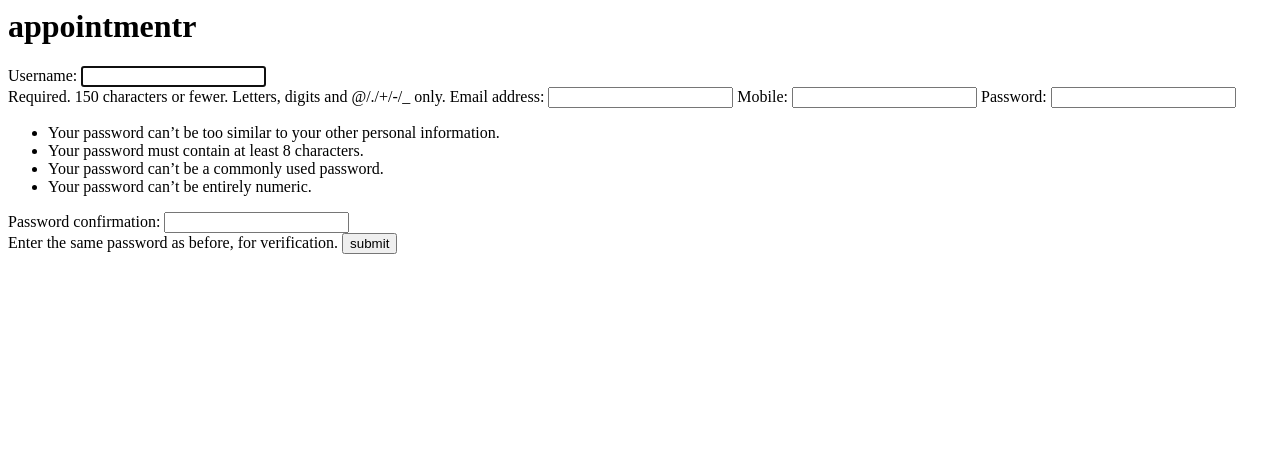
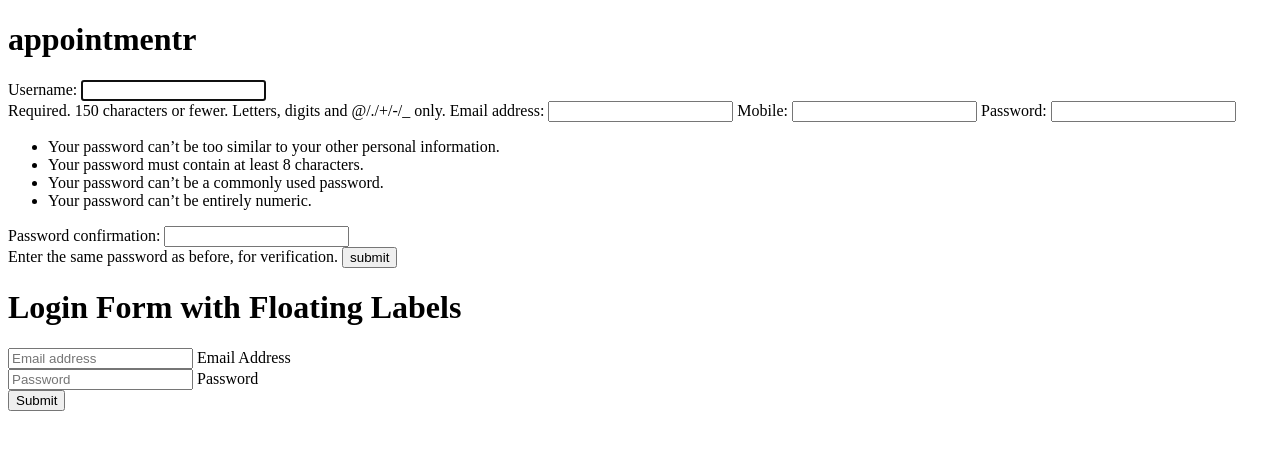
Before and after one commit to Suhail270/Appointment-Scheduling, a Django app: template aptBooking/templates/appointment.html in a window 1280 px wide. Shown: the top 450 px of the page. Run offline with Django 4.2, Linux system fonts and the light colour scheme; the template is opened without the code that fills it: values that come from a table or form of the project are taken from there, others are empty.

Commit message:
frontend trying

```diff
--- a/aptBooking/aptBooking/settings.py
+++ b/aptBooking/aptBooking/settings.py
@@ -126,7 +126,7 @@
 
 USE_TZ = True
 
-
+TAILWIND_APP_NAME = 'theme'
 # Static files (CSS, JavaScript, Images)
 # https://docs.djangoproject.com/en/4.1/howto/static-files/
 
@@ -134,6 +134,9 @@
 LOGIN_REDIRECT_URL = '/'
 LOGOUT_REDIRECT_URL = '/users/login/'
 
+CRISPY_ALLOWED_TEMPLATE_PACKS = "tailwind"
+CRISPY_TEMPLATE_PACK = 'tailwind'
+
 # Default primary key field type
 # https://docs.djangoproject.com/en/4.1/ref/settings/#default-auto-field
 
--- a/aptBooking/sales/models.py
+++ b/aptBooking/sales/models.py
@@ -88,7 +88,7 @@
     preferred_contact_method = models.ForeignKey("PreferredContact", null=False, blank=False, on_delete=models.CASCADE)
     status = models.ForeignKey("Status", null=False, blank=False, default=get_default_status, on_delete=models.CASCADE)
 
-    organization = models.ForeignKey(UserProfile, null=True, blank=True, on_delete=models.SET_NULL)
+    #organization = models.ForeignKey(UserProfile, null=True, blank=True, on_delete=models.SET_NULL)
 
     def __str__(self):
         return "Agent " + str(self.agent.user) + " - " + str(self.customer.user)
--- a/aptBooking/templates/appointment.html
+++ b/aptBooking/templates/appointment.html
@@ -1,3 +1,8 @@
+{% extends 'base.html' %}
+{% load static %}
+
+{% block content %}
+
 <div class="container py-5">
   <h1>appointmentr</h1>
   <form  method="POST">
@@ -6,5 +11,35 @@
       <button class="btn btn-primary" type="submit">submit</button>
   </form>
 </div>
-
+<!-- component -->
+<div class="min-h-screen bg-gray-100 py-6 flex flex-col justify-center sm:py-12">
+	<div class="relative py-3 sm:max-w-xl sm:mx-auto">
+		<div
+			class="absolute inset-0 bg-gradient-to-r from-blue-300 to-blue-600 shadow-lg transform -skew-y-6 sm:skew-y-0 sm:-rotate-6 sm:rounded-3xl">
+		</div>
+		<div class="relative px-4 py-10 bg-white shadow-lg sm:rounded-3xl sm:p-20">
+			<div class="max-w-md mx-auto">
+				<div>
+					<h1 class="text-2xl font-semibold">Login Form with Floating Labels</h1>
+				</div>
+				<div class="divide-y divide-gray-200">
+					<div class="py-8 text-base leading-6 space-y-4 text-gray-700 sm:text-lg sm:leading-7">
+						<div class="relative">
+							<input autocomplete="off" id="email" name="email" type="text" class="peer placeholder-transparent h-10 w-full border-b-2 border-gray-300 text-gray-900 focus:outline-none focus:borer-rose-600" placeholder="Email address" />
+							<label for="email" class="absolute left-0 -top-3.5 text-gray-600 text-sm peer-placeholder-shown:text-base peer-placeholder-shown:text-gray-440 peer-placeholder-shown:top-2 transition-all peer-focus:-top-3.5 peer-focus:text-gray-600 peer-focus:text-sm">Email Address</label>
+						</div>
+						<div class="relative">
+							<input autocomplete="off" id="password" name="password" type="password" class="peer placeholder-transparent h-10 w-full border-b-2 border-gray-300 text-gray-900 focus:outline-none focus:borer-rose-600" placeholder="Password" />
+							<label for="password" class="absolute left-0 -top-3.5 text-gray-600 text-sm peer-placeholder-shown:text-base peer-placeholder-shown:text-gray-440 peer-placeholder-shown:top-2 transition-all peer-focus:-top-3.5 peer-focus:text-gray-600 peer-focus:text-sm">Password</label>
+						</div>
+						<div class="relative">
+							<button class="bg-blue-500 text-white rounded-md px-2 py-1">Submit</button>
+						</div>
+					</div>
+				</div>
+			</div>
+		</div>
+	</div>
+</div>
 <!-- <a href="/sales/success"></a> -->
+{% endblock content %}
```
Also changed, not shown: aptBooking/sales/templates/sales/appointment_create.html (+29 -12 lines), aptBooking/sales/templates/sales/appointment_update.html (+11 -1 lines), aptBooking/templates/customer.html (+7 -0 lines), aptBooking/theme/static/css/appt.css (added, +143 -0 lines).
